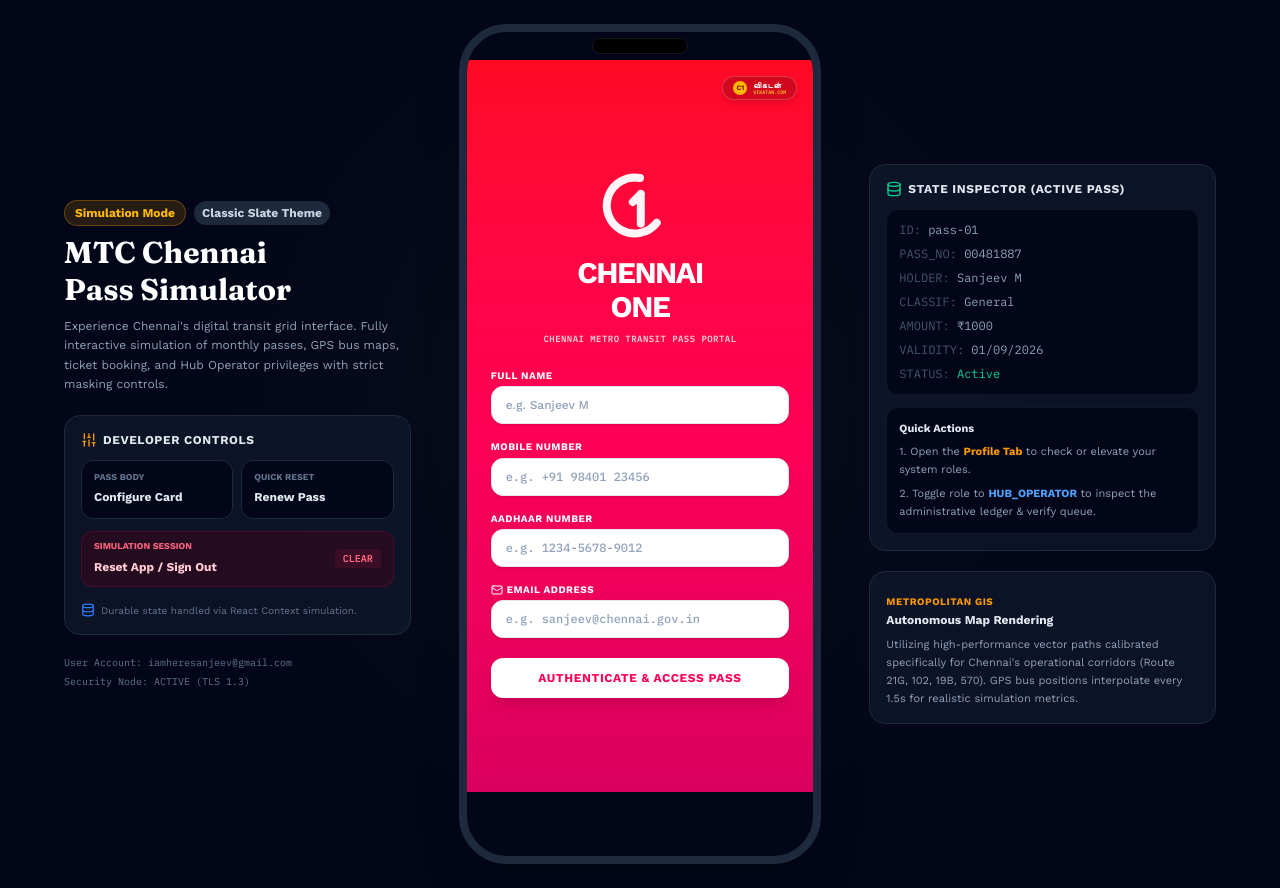
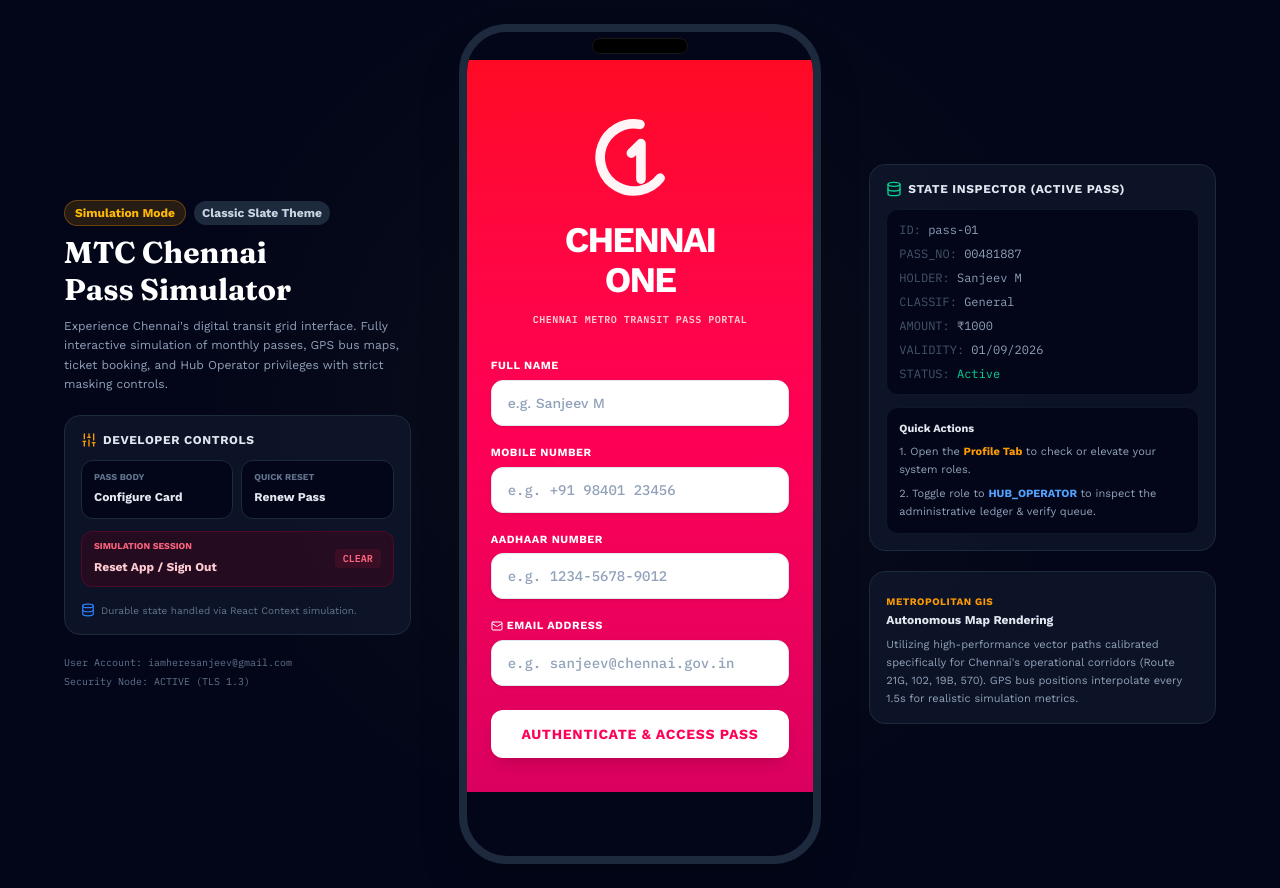
Before and after one commit to SAN-MARK/Chennai-one-Demo, a React (Vite) app: page / in a window 1280 px wide. Built offline with nearby package versions, Linux system fonts and the light colour scheme.

Commit message:
feat(profile): implement dynamic profile photo fallback
Remove hardcoded image assets to support dynamic user photo uploads. Add a decorative SVG fallback state for uninitialized profiles.

```diff
--- a/src/App.tsx
+++ b/src/App.tsx
@@ -24,7 +24,9 @@ import {
   ArrowUpDown,
   Mail,
   X,
-  Calendar
+  Calendar,
+  Camera,
+  Upload
 } from 'lucide-react';
 import { MtcPass, UserProfile, TabType, IdType } from './types';
 import { INITIAL_USER, INITIAL_PASS, CHENNAI_ROUTES } from './data';
@@ -141,6 +143,7 @@ export default function App() {
   const [showHelp, setShowHelp] = useState(false);
   const [showRenewDialog, setShowRenewDialog] = useState(false);
   const [renewDate, setRenewDate] = useState('01/09/2026');
+  const [renewPhotoUrl, setRenewPhotoUrl] = useState('');
 
   // Live clock in the phone header
   const [phoneClock, setPhoneClock] = useState<string>('13:26');
@@ -166,6 +169,7 @@ export default function App() {
 
   const handleRenewPass = () => {
     setRenewDate(pass.validTo || '01/09/2026');
+    setRenewPhotoUrl(pass.photoUrl || '');
     setShowRenewDialog(true);
   };
 
@@ -305,78 +309,67 @@ export default function App() {
                   className="flex-grow flex flex-col p-6 overflow-y-auto no-scrollbar bg-gradient-to-b from-[#ff0a24] via-[#ff0055] to-[#db0060] justify-center relative select-none"
                   id="mtc-login-screen"
                 >
-                  {/* Authenticity Tamil/English Badge in top-right */}
-                  <div className="absolute top-4 right-4 bg-[#8e090f]/40 border border-white/20 px-2.5 py-1 rounded-xl flex items-center gap-1.5 shadow-md backdrop-blur-sm">
-                    <div className="w-3.5 h-3.5 rounded-full bg-amber-400 flex items-center justify-center shrink-0">
-                      <span className="text-[7px] font-black text-red-900">C1</span>
-                    </div>
-                    <div className="flex flex-col leading-none">
-                      <span className="text-[8px] font-sans font-black text-white tracking-widest">விகடன்</span>
-                      <span className="text-[5px] font-mono font-medium text-amber-300">VIKATAN.COM</span>
-                    </div>
-                  </div>
-
                   {/* Visual logo and title matching the attached image exactly */}
-                  <div className="text-center mb-6 shrink-0 mt-3">
-                    <div className="flex justify-center mb-3">
-                      <svg viewBox="0 0 100 100" className="w-20 h-20 text-white fill-none stroke-current animate-[pulse_3s_infinite]">
+                  <div className="text-center mb-8 shrink-0 mt-4">
+                    <div className="flex justify-center mb-4">
+                      <svg viewBox="0 0 100 100" className="w-24 h-24 text-white fill-none stroke-current animate-[pulse_3s_infinite]">
                         {/* Open circle contour with gap at bottom-right */}
                         <path d="M 50 15 A 35 35 0 1 0 71 71" strokeWidth="10" strokeLinecap="round" />
                         {/* Number 1 inside */}
                         <path d="M 51 35 L 51 72 M 41 45 L 51 35" strokeWidth="10" strokeLinecap="round" strokeLinejoin="round" />
                       </svg>
                     </div>
-                    <h1 className="text-3xl font-sans font-black tracking-tighter text-white uppercase leading-none">chennai</h1>
-                    <h1 className="text-3xl font-sans font-black tracking-tighter text-white uppercase leading-none mt-1">one</h1>
-                    <p className="text-[9px] text-red-100 font-bold tracking-wider mt-2.5 opacity-90 uppercase font-mono">
+                    <h1 className="text-4xl font-sans font-black tracking-tighter text-white uppercase leading-none">chennai</h1>
+                    <h1 className="text-4xl font-sans font-black tracking-tighter text-white uppercase leading-none mt-1">one</h1>
+                    <p className="text-[10px] text-red-100 font-bold tracking-wider mt-3.5 opacity-90 uppercase font-mono">
                       Chennai Metro Transit Pass Portal
                     </p>
                   </div>
 
                   {/* Form */}
-                  <form onSubmit={handleLoginSubmit} className="space-y-4 font-sans text-xs">
+                  <form onSubmit={handleLoginSubmit} className="space-y-5 font-sans text-xs">
                     {/* Name input */}
-                    <div className="space-y-1">
-                      <label className="block text-[10px] uppercase font-bold text-white tracking-wider">Full Name</label>
+                    <div className="flex flex-col">
+                      <label className="block text-[11px] uppercase font-bold text-white tracking-wider mb-1.5">Full Name</label>
                       <input
                         type="text"
                         required
                         value={loginName}
                         onChange={(e) => setLoginName(e.target.value)}
                         placeholder="e.g. Sanjeev M"
-                        className="w-full bg-white border border-slate-200 rounded-xl py-2.5 px-3.5 text-xs text-slate-900 placeholder-slate-400 focus:outline-none focus:border-red-500 focus:ring-2 focus:ring-red-100 font-medium font-sans shadow-sm transition-all"
+                        className="w-full bg-white border border-slate-200 rounded-xl py-3 px-4 text-xs md:text-sm text-slate-900 placeholder-slate-400 focus:outline-none focus:border-red-500 focus:ring-2 focus:ring-red-100 font-medium font-sans shadow-sm transition-all"
                       />
                     </div>
 
                     {/* Mobile Input */}
-                    <div className="space-y-1">
-                      <label className="block text-[10px] uppercase font-bold text-white tracking-wider">Mobile Number</label>
+                    <div className="flex flex-col">
+                      <label className="block text-[11px] uppercase font-bold text-white tracking-wider mb-1.5">Mobile Number</label>
                       <input
                         type="tel"
                         required
                         value={loginMobile}
                         onChange={(e) => setLoginMobile(e.target.value)}
                         placeholder="e.g. +91 98401 23456"
-                        className="w-full bg-white border border-slate-200 rounded-xl py-2.5 px-3.5 text-xs text-slate-900 placeholder-slate-400 focus:outline-none focus:border-red-500 focus:ring-2 focus:ring-red-100 font-medium font-mono shadow-sm transition-all"
+                        className="w-full bg-white border border-slate-200 rounded-xl py-3 px-4 text-xs md:text-sm text-slate-900 placeholder-slate-400 focus:outline-none focus:border-red-500 focus:ring-2 focus:ring-red-100 font-medium font-mono shadow-sm transition-all"
                       />
                     </div>
 
                     {/* Aadhaar Input */}
-                    <div className="space-y-1">
-                      <label className="block text-[10px] uppercase font-bold text-white tracking-wider">Aadhaar Number</label>
+                    <div className="flex flex-col">
+                      <label className="block text-[11px] uppercase font-bold text-white tracking-wider mb-1.5">Aadhaar Number</label>
                       <input
                         type="text"
                         required
                         value={loginAadhaar}
                         onChange={handleAadhaarChange}
                         placeholder="e.g. 1234-5678-9012"
-                        className="w-full bg-white border border-slate-200 rounded-xl py-2.5 px-3.5 text-xs text-slate-900 placeholder-slate-400 focus:outline-none focus:border-red-500 focus:ring-2 focus:ring-red-100 font-medium font-mono shadow-sm transition-all"
+                        className="w-full bg-white border border-slate-200 rounded-xl py-3 px-4 text-xs md:text-sm text-slate-900 placeholder-slate-400 focus:outline-none focus:border-red-500 focus:ring-2 focus:ring-red-100 font-medium font-mono shadow-sm transition-all"
                       />
                     </div>
 
                     {/* Email Input (Replaced Password section as requested) */}
-                    <div className="space-y-1">
-                      <label className="block text-[10px] uppercase font-bold text-white tracking-wider flex items-center gap-1">
+                    <div className="flex flex-col">
+                      <label className="block text-[11px] uppercase font-bold text-white tracking-wider mb-1.5 flex items-center gap-1">
                         <Mail className="w-3 h-3" /> Email Address
                       </label>
                       <input
@@ -385,14 +378,14 @@ export default function App() {
                         value={loginEmail}
                         onChange={(e) => setLoginEmail(e.target.value)}
                         placeholder="e.g. sanjeev@chennai.gov.in"
-                        className="w-full bg-white border border-slate-200 rounded-xl py-2.5 px-3.5 text-xs text-slate-900 placeholder-slate-400 focus:outline-none focus:border-red-500 focus:ring-2 focus:ring-red-100 font-medium font-mono shadow-sm transition-all"
+                        className="w-full bg-white border border-slate-200 rounded-xl py-3 px-4 text-xs md:text-sm text-slate-900 placeholder-slate-400 focus:outline-none focus:border-red-500 focus:ring-2 focus:ring-red-100 font-medium font-mono shadow-sm transition-all"
                       />
                     </div>
 
                     {/* Submit Button */}
                     <button
                       type="submit"
-                      className="w-full mt-5 py-3 rounded-xl bg-white text-[#ff0055] font-black text-xs hover:bg-slate-50 transition-all flex items-center justify-center gap-1.5 shadow-lg active:scale-95 cursor-pointer uppercase tracking-wider"
+                      className="w-full mt-6 py-3.5 rounded-xl bg-white text-[#ff0055] font-black text-sm hover:bg-slate-50 transition-all flex items-center justify-center gap-1.5 shadow-lg active:scale-95 cursor-pointer uppercase tracking-wider"
                     >
                       Authenticate & Access Pass
                     </button>
@@ -785,13 +778,13 @@ export default function App() {
                             </div>
                             <div>
                               <h3 className="text-sm font-display font-black tracking-wide uppercase text-slate-100">Renew Transit Pass</h3>
-                              <p className="text-[10px] text-slate-400 font-medium">Verify or adjust custom validity parameters</p>
+                              <p className="text-[10px] text-slate-400 font-medium">Verify parameters and upload photo</p>
                             </div>
                           </div>
 
                           <div className="border-t border-slate-800 pt-3 space-y-3.5">
                             <p className="text-[11px] text-slate-400 leading-relaxed font-medium">
-                              Select or type your customized validity date. The renewed pass will be generated with a new verification signature.
+                              Select or type your customized validity date and upload your confirmation photo to activate the pass.
                             </p>
 
                             <div className="space-y-3">
@@ -862,6 +855,85 @@ export default function App() {
                                 </button>
                               </div>
                             </div>
+
+                            {/* Required Portrait Photo Upload section for renewal confirmation */}
+                            <div className="border-t border-slate-800 pt-3.5 space-y-2.5">
+                              <label className="block text-[11px] uppercase font-bold text-slate-300 tracking-wider">
+                                Required Photo Confirmation
+                              </label>
+                              <p className="text-[10px] text-slate-400 leading-normal">
+                                Upload a photo of yourself to give confirmation and associate it with this active transit pass.
+                              </p>
+
+                              <div className="flex items-center gap-3">
+                                <button
+                                  type="button"
+                                  onClick={() => document.getElementById('renew-modal-photo-input')?.click()}
+                                  className="w-16 h-16 rounded-xl bg-slate-950 border border-slate-800 hover:border-red-500/50 flex flex-col items-center justify-center cursor-pointer transition-colors overflow-hidden shrink-0 relative group"
+                                  title="Upload Portrait Photo"
+                                >
+                                  {renewPhotoUrl ? (
+                                    <img
+                                      src={renewPhotoUrl}
+                                      alt="Profile Preview"
+                                      className="w-full h-full object-cover"
+                                      referrerPolicy="no-referrer"
+                                    />
+                                  ) : (
+                                    <div className="flex flex-col items-center justify-center text-slate-500">
+                                      <Upload className="w-5 h-5 text-slate-400 mb-0.5" />
+                                      <span className="text-[7px] font-black uppercase tracking-wider text-center leading-none">Upload</span>
+                                    </div>
+                                  )}
+                                  {renewPhotoUrl && (
+                                    <div className="absolute inset-0 bg-black/50 opacity-0 group-hover:opacity-100 flex items-center justify-center transition-opacity">
+                                      <Camera className="w-4 h-4 text-white" />
+                                    </div>
+                                  )}
+                                </button>
+
+                                <div className="flex-1 min-h-[64px] flex flex-col justify-center">
+                                  {renewPhotoUrl ? (
+                                    <div className="space-y-1">
+                                      <span className="text-[9px] font-mono font-bold text-emerald-400 flex items-center gap-1 bg-emerald-500/10 border border-emerald-500/20 px-2 py-0.5 rounded-md w-fit">
+                                        <CheckCircle2 className="w-3 h-3 text-emerald-400" /> PHOTO CONFIRMED
+                                      </span>
+                                      <button
+                                        type="button"
+                                        onClick={() => setRenewPhotoUrl('')}
+                                        className="text-[10px] text-red-400 hover:text-red-300 font-bold underline cursor-pointer block"
+                                      >
+                                        Remove/Change
+                                      </button>
+                                    </div>
+                                  ) : (
+                                    <div className="text-[9.5px] text-amber-400 flex items-start gap-1.5 bg-amber-500/5 border border-amber-500/10 p-2 rounded-xl">
+                                      <AlertCircle className="w-3.5 h-3.5 text-amber-500 shrink-0 mt-0.5" />
+                                      <span>Please upload a portrait image to proceed with verification & activation.</span>
+                                    </div>
+                                  )}
+                                </div>
+                              </div>
+
+                              <input
+                                id="renew-modal-photo-input"
+                                type="file"
+                                accept="image/*"
+                                className="hidden"
+                                onChange={(e) => {
+                                  const file = e.target.files?.[0];
+                                  if (file) {
+                                    const reader = new FileReader();
+                                    reader.onload = (event) => {
+                                      if (event.target?.result) {
+                                        setRenewPhotoUrl(event.target.result as string);
+                                      }
+                                    };
+                                    reader.readAsDataURL(file);
+                                  }
+                                }}
+                              />
+                            </div>
                           </div>
 
                           {/* Final Action Button */}
@@ -872,6 +944,7 @@ export default function App() {
                                   ...pass,
                                   passNo: String(Math.floor(10000000 + Math.random() * 90000000)),
                                   validTo: renewDate,
+                                  photoUrl: renewPhotoUrl,
                                   activatedAt: new Date().toLocaleDateString('en-US', { month: 'short', day: 'numeric' }) + ' ' + new Date().toLocaleTimeString('en-US', { hour12: false }),
                                   status: 'Active' as const
                                 };
--- a/src/data.ts
+++ b/src/data.ts
@@ -1,6 +1,6 @@
 import { MtcPass, UserProfile, BusRoute, BusMarker, TransactionHistory } from './types';
-// @ts-expect-error - image file type declarations are handled at runtime
-import selfieImg from './assets/images/sanjeev_selfie_id_1783758620472.jpg';
+// Fallback profile image (empty string triggers typography-based fallback)
+const selfieImg = '';
 
 export const INITIAL_USER: UserProfile = {
   name: 'Sanjeev M',
```
Also changed, not shown: src/components/PassCard.tsx (+16 -7 lines), src/assets/images/sanjeev_selfie_id_1783758620472.jpg (deleted).
